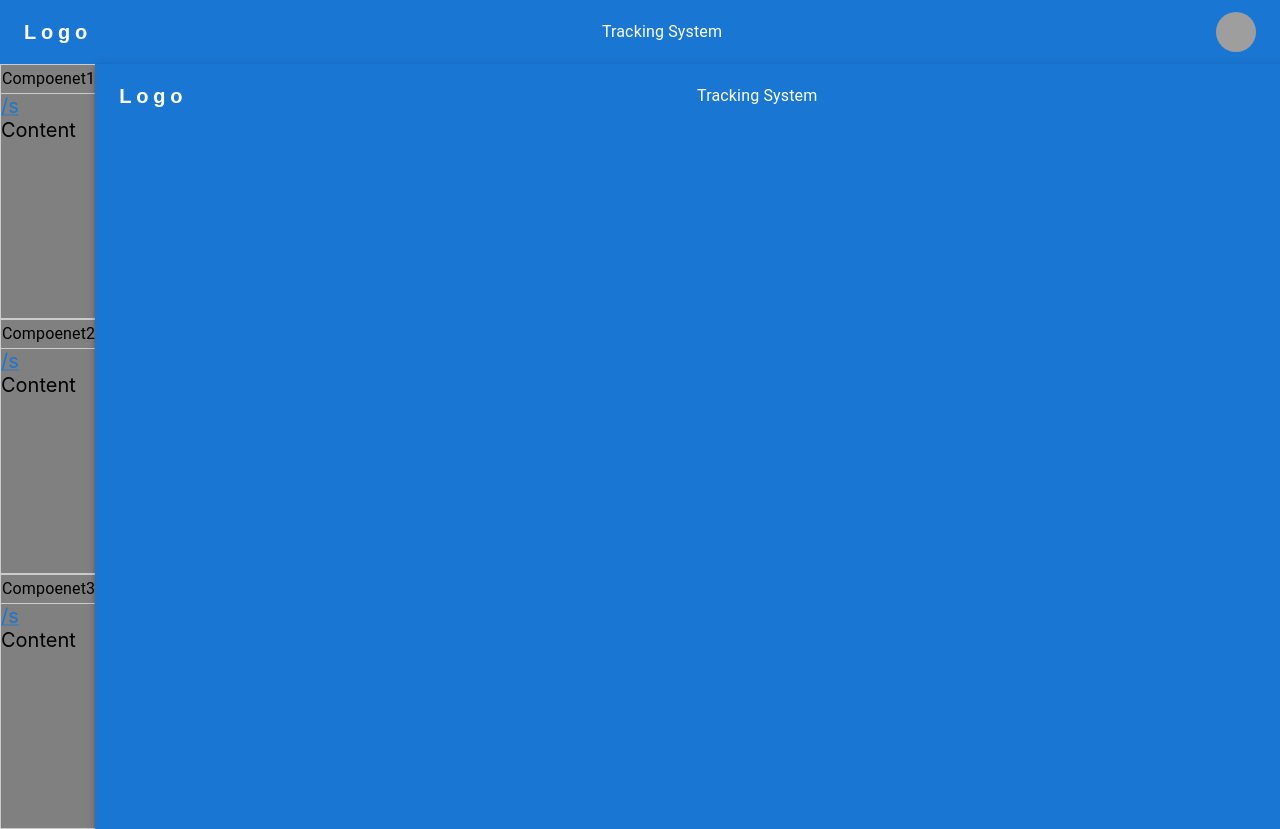
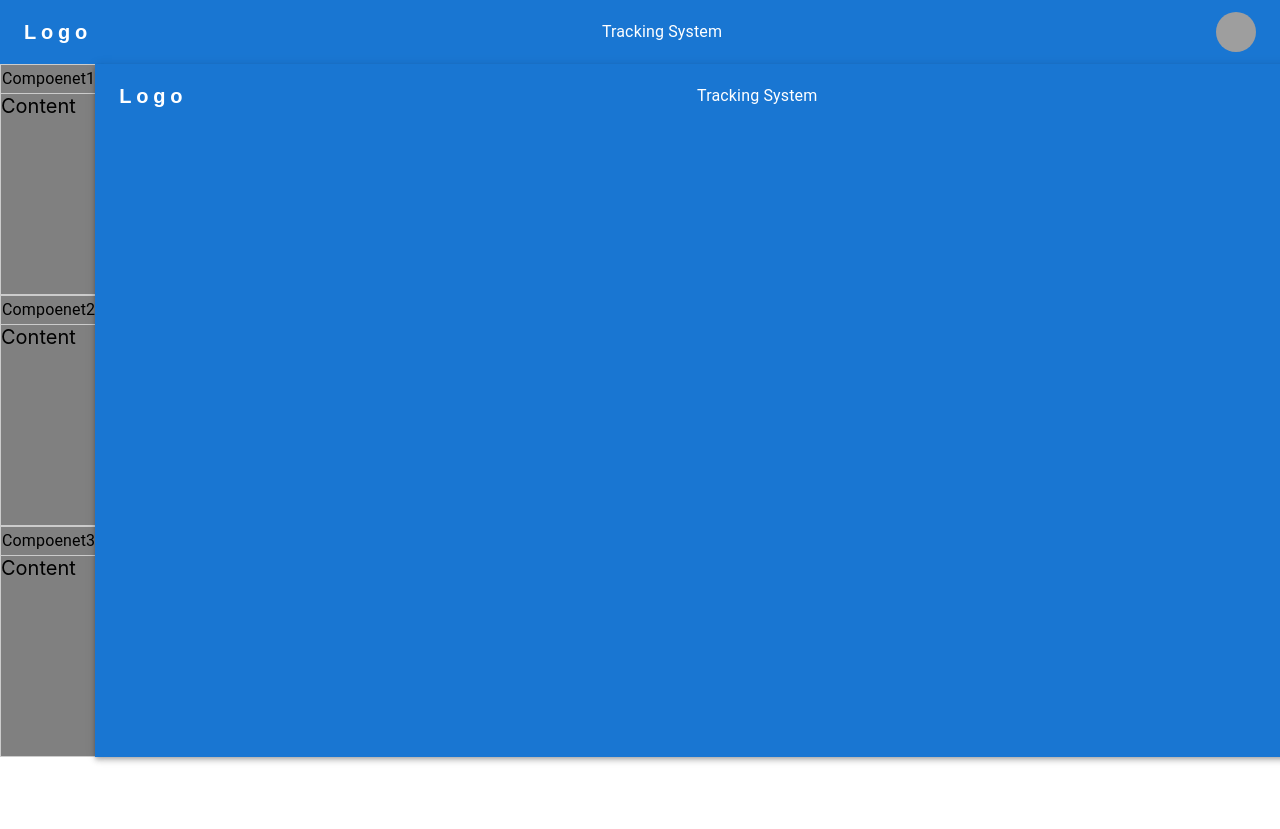
Before and after one commit to EsRun/TrackingGps, a React (Create React App) app: page / in a window 1280 px wide. Shown: the top 829 px of the page. After the commit the page ends 800 px from the top, so only its background shows below. Built offline with nearby package versions, Linux system fonts and the light colour scheme; grey boxes are pictures that could not be loaded.

Commit message:
fix : link del

```diff
--- a/src/layout/Side.tsx
+++ b/src/layout/Side.tsx
@@ -25,7 +25,6 @@ const SideComponent: React.FC<sideComponenetProps> = ({ title, link }) => {
       >
         {title}
       </Typography>
-      <Link href={link}>{link}</Link>
       <Box height={200}>Content</Box>
     </Box>
   );
```
